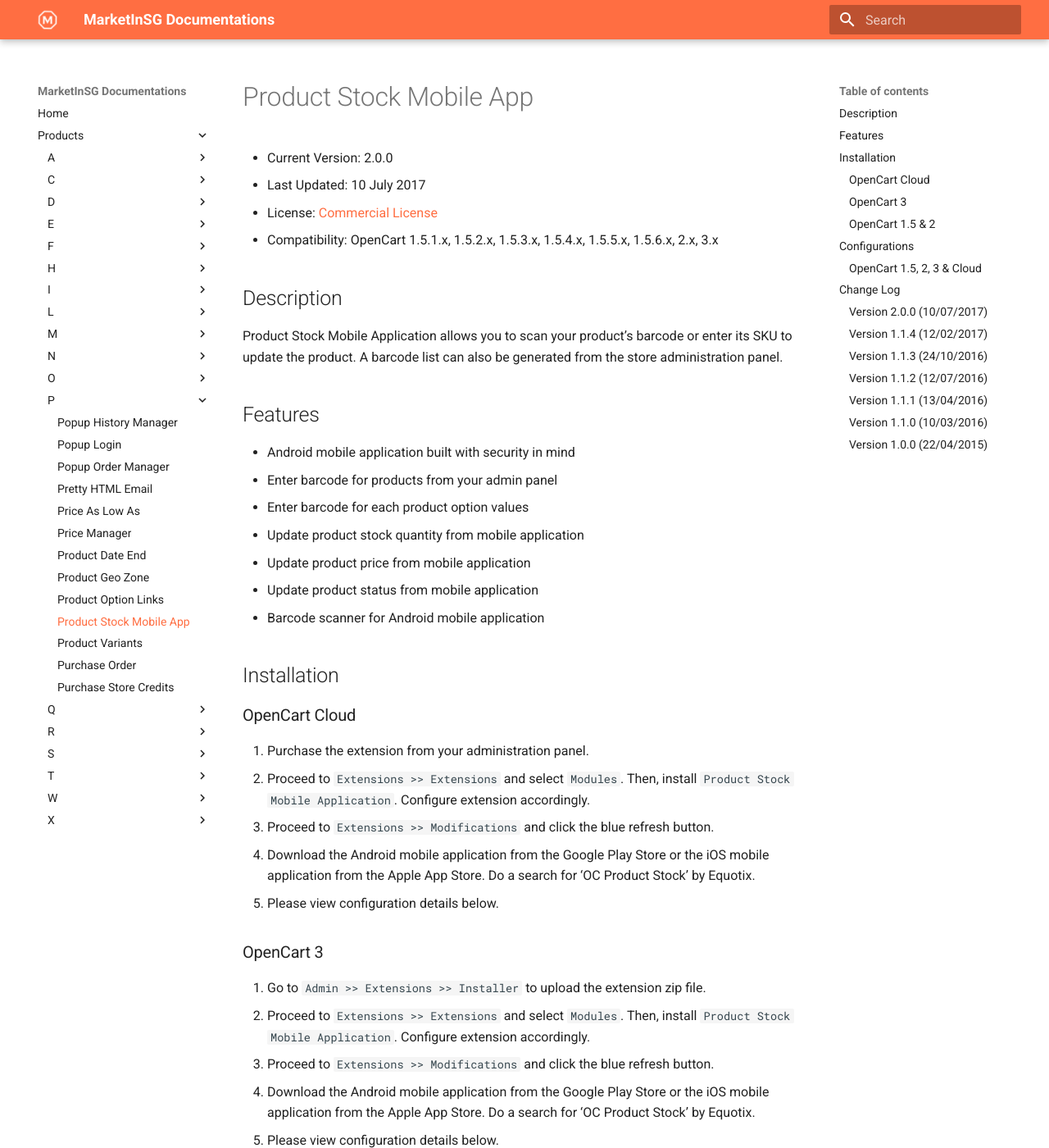
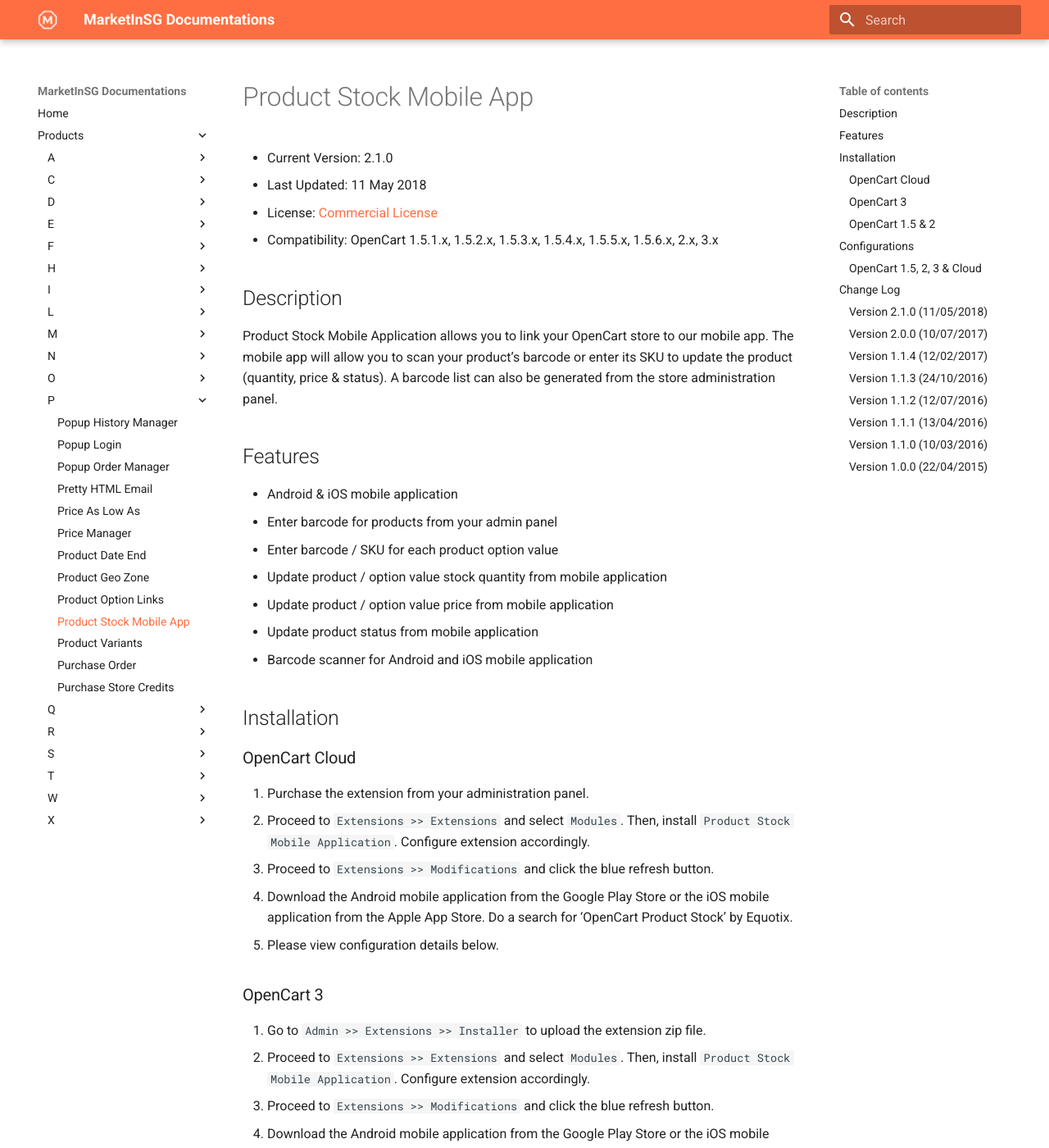
Before and after one commit to Equotix/opencart-docs, an MkDocs documentation site: the page built from docs/product_stock_mobile_app.md, in a window 1280 px wide and 1400 px high. Shown: the whole window at 82% size. Built offline with MkDocs 1.6.1 and Material for MkDocs 9.7.7, drawn with Linux system fonts in a browser that asks for light colours; old or Windows-style settings are respelled for this version of MkDocs; some of the changed text lies outside the part shown.

Commit message:
product stock manager doc

```diff
--- a/docs/product_stock_mobile_app.md
+++ b/docs/product_stock_mobile_app.md
@@ -1,7 +1,7 @@
 # Product Stock Mobile App
 
-* Current Version: 2.0.0
-* Last Updated: 10 July 2017
+* Current Version: 2.1.0
+* Last Updated: 11 May 2018
 * License: [Commercial License][1]
 * Compatibility: OpenCart 1.5.1.x, 1.5.2.x, 1.5.3.x, 1.5.4.x, 1.5.5.x, 1.5.6.x, 2.x, 3.x
 
@@ -10,17 +10,17 @@
 
 ## Description
 
-Product Stock Mobile Application allows you to scan your product’s barcode or enter its SKU to update the product. A barcode list can also be generated from the store administration panel.
+Product Stock Mobile Application allows you to link your OpenCart store to our mobile app. The mobile app will allow you to scan your product’s barcode or enter its SKU to update the product (quantity, price & status). A barcode list can also be generated from the store administration panel.
 
 ## Features
 
-* Android mobile application built with security in mind
+* Android & iOS mobile application
 * Enter barcode for products from your admin panel
-* Enter barcode for each product option values
-* Update product stock quantity from mobile application
-* Update product price from mobile application
+* Enter barcode / SKU for each product option value
+* Update product / option value stock quantity from mobile application
+* Update product / option value price from mobile application
 * Update product status from mobile application
-* Barcode scanner for Android mobile application
+* Barcode scanner for Android and iOS mobile application
 
 ## Installation
 
@@ -29,7 +29,7 @@
 1. Purchase the extension from your administration panel.
 2. Proceed to `Extensions >> Extensions` and select `Modules`. Then, install `Product Stock Mobile Application`. Configure extension accordingly.
 3. Proceed to `Extensions >> Modifications` and click the blue refresh button.
-4. Download the Android mobile application from the Google Play Store or the iOS mobile application from the Apple App Store. Do a search for ‘OC Product Stock’ by Equotix.
+4. Download the Android mobile application from the Google Play Store or the iOS mobile application from the Apple App Store. Do a search for ‘OpenCart Product Stock’ by Equotix.
 5. Please view configuration details below.
 
 ### OpenCart 3
@@ -37,7 +37,7 @@
 1. Go to `Admin >> Extensions >> Installer` to upload the extension zip file.
 2. Proceed to `Extensions >> Extensions` and select `Modules`. Then, install `Product Stock Mobile Application`. Configure extension accordingly.
 3. Proceed to `Extensions >> Modifications` and click the blue refresh button.
-4. Download the Android mobile application from the Google Play Store or the iOS mobile application from the Apple App Store. Do a search for ‘OC Product Stock’ by Equotix.
+4. Download the Android mobile application from the Google Play Store or the iOS mobile application from the Apple App Store. Do a search for ‘OpenCart Product Stock’ by Equotix.
 5. Please view configuration details below.
 
 ### OpenCart 1.5 & 2
@@ -45,7 +45,7 @@
 1. Unzip the files. Ensure that vQmod has been installed.
 2. Upload the files WITHIN the upload folder to your OpenCart installation folder with a FTP client. The folders should merge.
 3. In your admin panel, proceed to `Extensions >> Modules`. Then, install `Product Stock Mobile Application`. Configure extension accordingly.
-4. Download the Android mobile application from the Google Play Store or the iOS mobile application from the Apple App Store. Do a search for ‘OC Product Stock’ by Equotix.
+4. Download the Android mobile application from the Google Play Store or the iOS mobile application from the Apple App Store. Do a search for ‘OpenCart Product Stock’ by Equotix.
 5. Please view configuration details below.
 
 ## Configurations
@@ -74,6 +74,10 @@
 
 ## Change Log
 
+### Version 2.1.0 (11/05/2018)
+* Fixed minor issues with OpenCart 3
+* Added image URL for API to support latest app updates
+* Code improvements and maintenance
 ### Version 2.0.0 (10/07/2017)
 * Fixed compatibility with OpenCart 3.0.0.0
 * Minor improvements and updates
```
Also changed, not shown: docs/images/product_stock_mobile_app/image-2.png, docs/images/product_stock_mobile_app/image-3.png.
